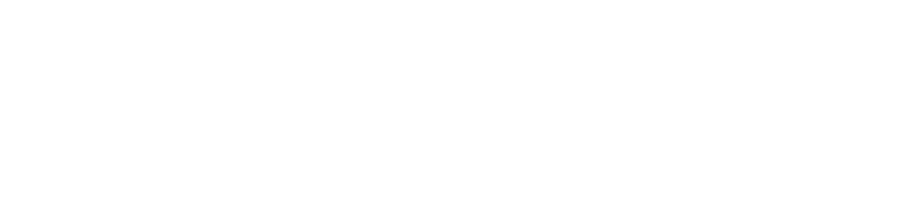
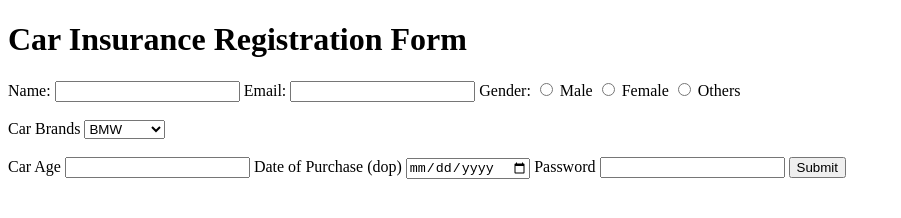
Before and after one commit to acciojob/car-insurance-form-mandalbitayan, a website: page main.html in a window 1280 px wide. Shown: the whole page, without its empty margins (0-901 px from the left). Drawn offline with Linux system fonts and the light colour scheme.

Commit message:
created a submission

```diff
--- a/main.html
+++ b/main.html
@@ -8,6 +8,37 @@
 
 <body>
 	<!-- the entire body must be written by student -->
+	 <h1>Car Insurance Registration Form</h1>
+    <form method="post">
+      <label for="name">Name:</label>
+      <input type="text" id="name" required />
+      <label for="email">Email:</label>
+      <input type="email" id="email" required />
+      <label for="gender">Gender:</label>
+      <input type="radio" name="gender" id="male" required />
+      <label for="male">Male</label>
+      <input type="radio" name="gender" id="female" required />
+      <label for="female">Female</label>
+      <input type="radio" name="gender" id="others" required />
+      <label for="others">Others</label>
+      <br /><br />
+      <label for="cars">Car Brands</label>
+      <select name="cars" id="cars">
+        <option value="BMW" id="cars">BMW</option>
+        <option value="audi" id="cars">Audi</option>
+        <option value="Mercedez" id="cars">Mercedez</option>
+      </select>
+	<br/>
+		<br/>
+
+      <label for="carage">Car Age</label>
+      <input type="number" id="carage" required />
+      <label for="dop">Date of Purchase (dop)</label>
+      <input type="date" id="dop" required />
+      <label for="password">Password</label>
+      <input type="password" id="passwor" required />
+      <button type="submit">Submit</button>
+    </form>
     <script type="text/javascript" src="./script.js">
 </script>
 
```
